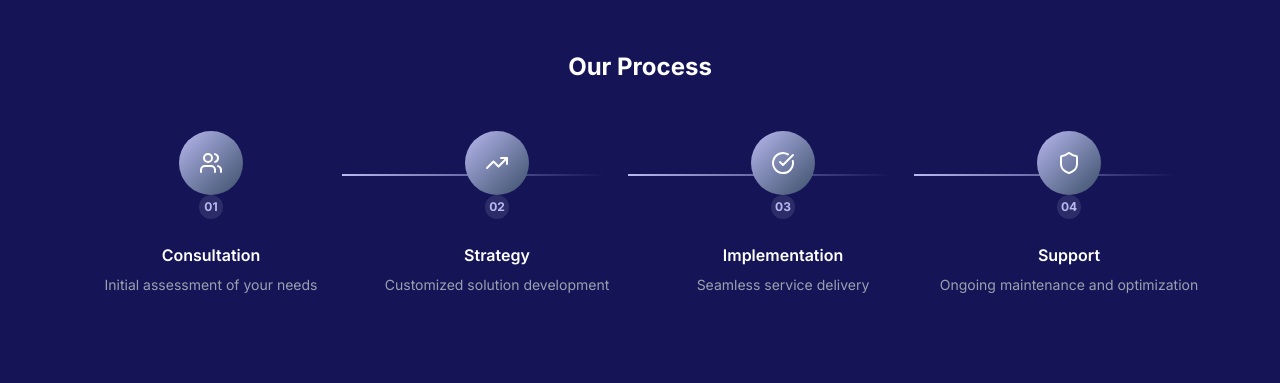
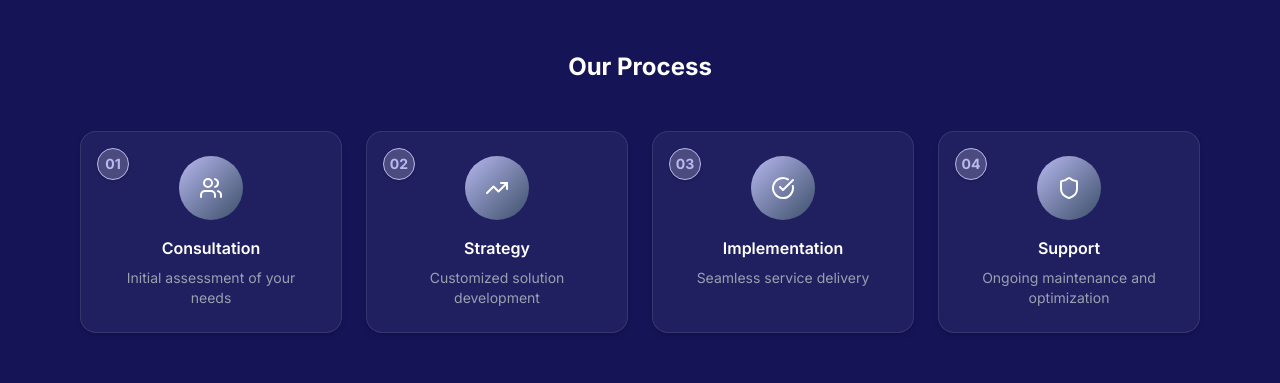
Before and after one commit to abdussalam-toyyib/BennetChase, a React (Vite) app: page / in a window 1280 px wide. Shown: the part 4140-4523 px from the top of the page. Built offline with nearby package versions, Linux system fonts and the light colour scheme.

Commit message:
Update to Our process under service section

```diff
--- a/src/components/sections/Services.tsx
+++ b/src/components/sections/Services.tsx
@@ -193,21 +193,18 @@ export default function Services() {
                 {/* Process Section */}
                 <div className="mb-16">
                     <h3 className="text-2xl font-bold text-white text-center mb-12">Our Process</h3>
-                    <div className="grid grid-cols-1 md:grid-cols-2 lg:grid-cols-4 gap-6">
+                    {/* <div className="grid grid-cols-1 md:grid-cols-2 lg:grid-cols-4 gap-6">
                         {processSteps.map((step, index) => (
                             <div key={index} className="text-center group">
                                 <div className="relative mb-6">
-                                    {/* Connection Line */}
                                     {index < processSteps.length - 1 && (
                                         <div className="hidden lg:block absolute top-1/2 left-full w-full h-0.5 bg-gradient-to-r from-[#B8B9F0] to-transparent transform -translate-y-1/2 z-0"></div>
                                     )}
 
-                                    {/* Step Circle */}
                                     <div className="relative z-10 w-16 h-16 bg-gradient-to-br from-[#B8B9F0] to-[#3D506BFF] rounded-full flex items-center justify-center mx-auto mb-2 group-hover:scale-110 transition-transform duration-300">
                                         <step.icon className="w-6 h-6 text-white" />
                                     </div>
 
-                                    {/* Step Number */}
                                     <div className="text-xs font-bold text-[#B8B9F0] bg-white/10 rounded-full w-6 h-6 flex items-center justify-center mx-auto -mt-2">
                                         {step.step}
                                     </div>
@@ -217,7 +214,31 @@ export default function Services() {
                                 <p className="text-gray-400 text-sm">{step.description}</p>
                             </div>
                         ))}
+                    </div> */}
+                    <div className="grid grid-cols-1 md:grid-cols-2 lg:grid-cols-4 gap-6">
+                        {processSteps.map((step, index) => (
+                            <div
+                            key={index}
+                            className="group relative bg-white/5 rounded-2xl p-6 shadow-md hover:shadow-lg transition-all duration-300 border border-white/10 text-center"
+                            >
+                            {/* Step Number Badge */}
+                            <div className="absolute top-4 left-4 w-8 h-8 rounded-full bg-white/20 border border-[#B8B9F0] text-[#B8B9F0] text-sm font-bold flex items-center justify-center shadow-sm">
+                                {step.step}
+                            </div>
+
+                            {/* Icon Circle */}
+                            <div className="relative z-10 w-16 h-16 bg-gradient-to-br from-[#B8B9F0] to-[#3D506BFF] rounded-full flex items-center justify-center mx-auto mb-4 group-hover:scale-110 transition-transform duration-300">
+                                <step.icon className="w-6 h-6 text-white" />
+                            </div>
+
+                            {/* Step Content */}
+                            <h4 className="text-white font-semibold mb-2">{step.title}</h4>
+                            <p className="text-gray-400 text-sm">{step.description}</p>
+                            </div>
+                        ))}
                     </div>
+
+
                 </div>
 
                 {/* Client Success Gallery */}
```
